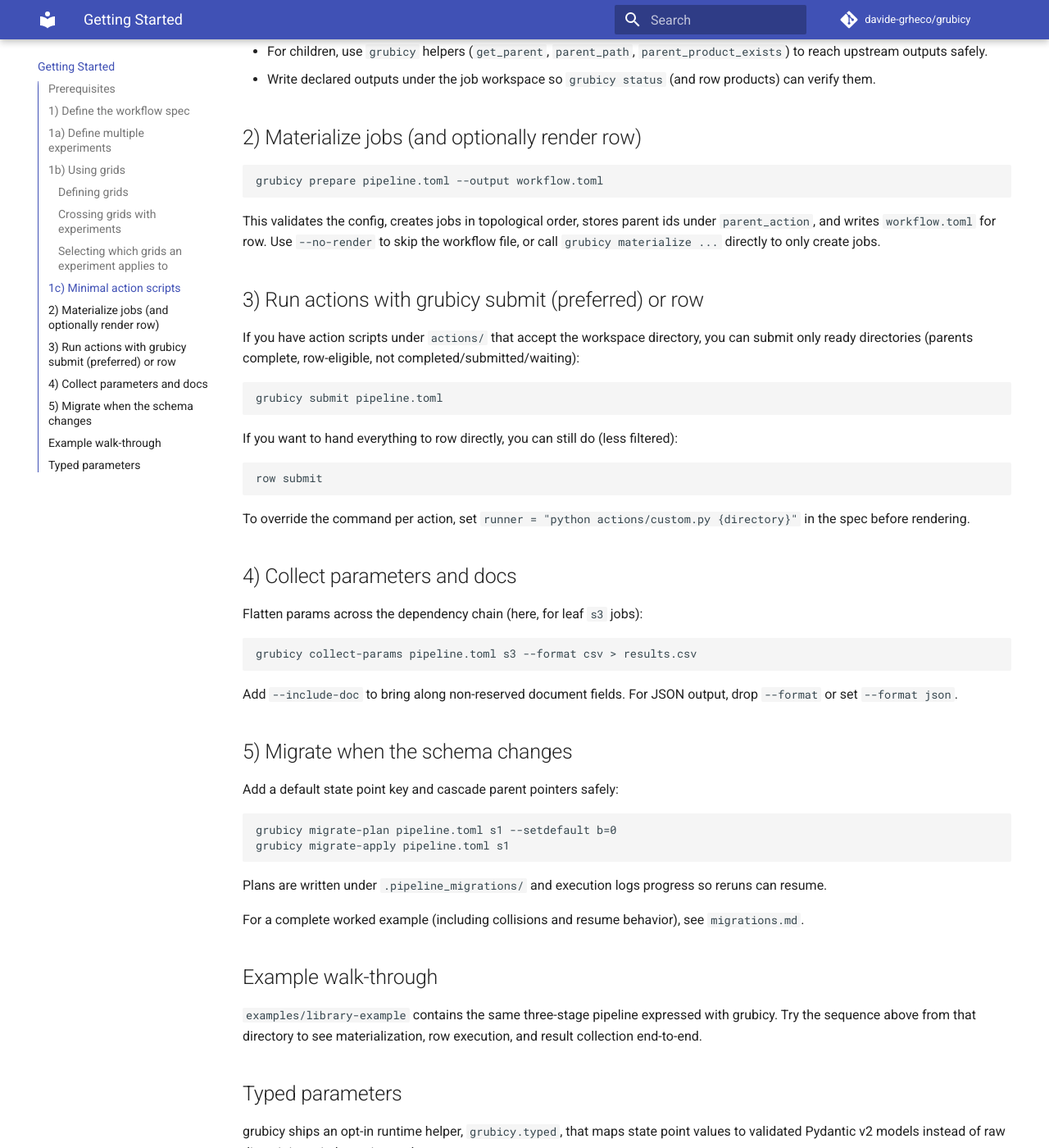
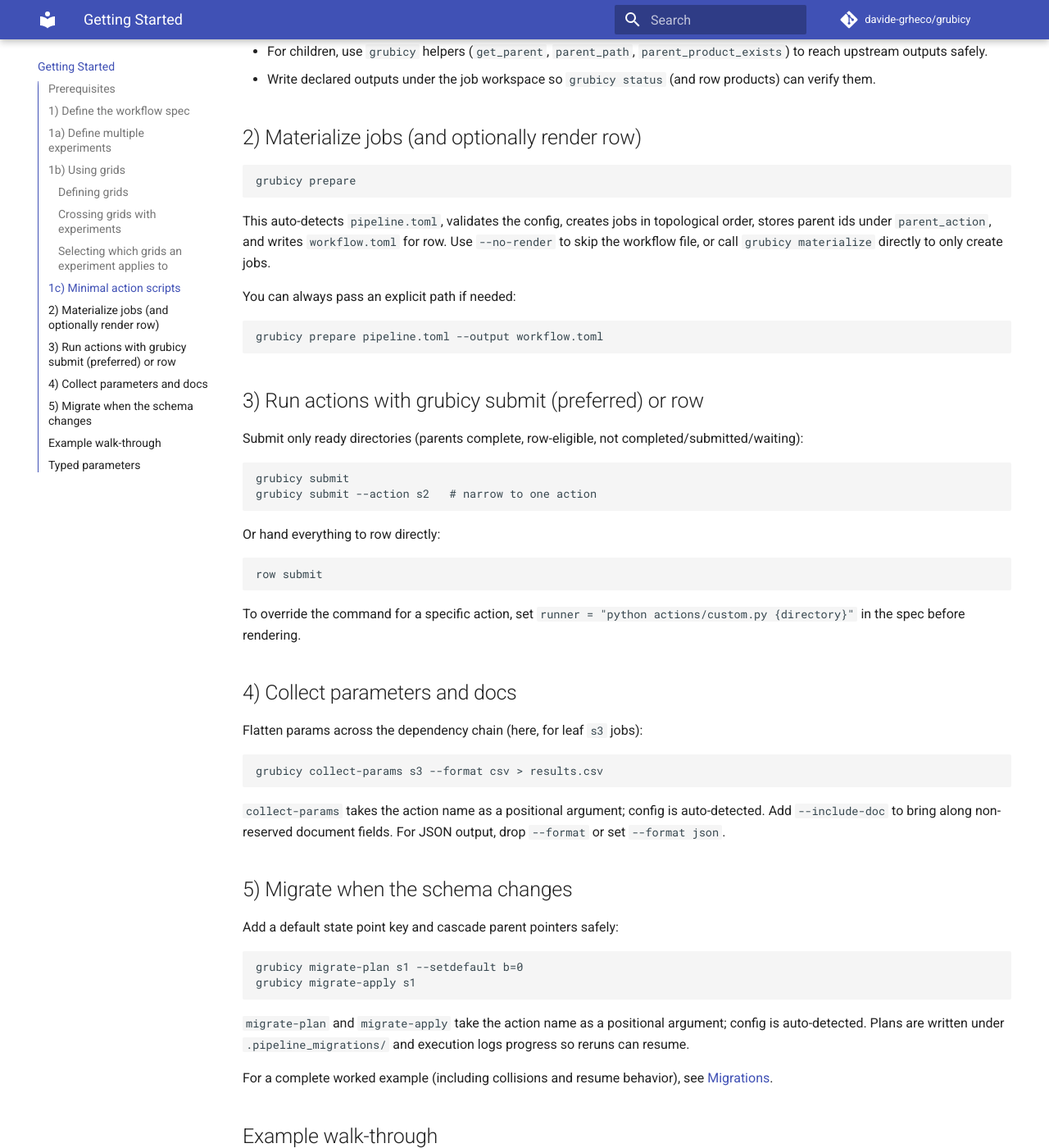
Before and after one commit to davide-grheco/grubicy, an MkDocs documentation site: the page built from docs/getting-started.md, in a window 1280 px wide and 1400 px high, scrolled down 5005 px. Shown: the whole window at 82% size. Built offline with MkDocs 1.6.1 and Material for MkDocs 9.7.7, drawn with Linux system fonts in a browser that asks for light colours; comment, search, counter and statistics services are not loaded; some of the changed text lies outside the part shown.

Commit message:
Auto-detect pipeline config file (closes #4)
Walks from CWD upward for pipeline.toml / .yaml / .yml

````diff
--- a/docs/getting-started.md
+++ b/docs/getting-started.md
@@ -245,53 +245,62 @@ Notes for actions:
 
 ## 2) Materialize jobs (and optionally render row)
 ```bash
+grubicy prepare
+```
+
+This auto-detects `pipeline.toml`, validates the config, creates jobs in topological
+order, stores parent ids under `parent_action`, and writes `workflow.toml` for row.
+Use `--no-render` to skip the workflow file, or call `grubicy materialize` directly
+to only create jobs.
+
+You can always pass an explicit path if needed:
+```bash
 grubicy prepare pipeline.toml --output workflow.toml
 ```
 
-This validates the config, creates jobs in topological order, stores parent ids under
-`parent_action`, and writes `workflow.toml` for row. Use `--no-render` to skip the
-workflow file, or call `grubicy materialize ...` directly to only create jobs.
-
 ## 3) Run actions with grubicy submit (preferred) or row
-If you have action scripts under `actions/` that accept the workspace directory, you can
-submit only ready directories (parents complete, row-eligible, not completed/submitted/waiting):
+Submit only ready directories (parents complete, row-eligible, not
+completed/submitted/waiting):
 ```bash
-grubicy submit pipeline.toml
+grubicy submit
+grubicy submit --action s2   # narrow to one action
 ```
 
-If you want to hand everything to row directly, you can still do (less filtered):
+Or hand everything to row directly:
 ```bash
 row submit
 ```
 
-To override the command per action, set `runner = "python actions/custom.py {directory}"`
-in the spec before rendering.
+To override the command for a specific action, set
+`runner = "python actions/custom.py {directory}"` in the spec before rendering.
 
 ## 4) Collect parameters and docs
 Flatten params across the dependency chain (here, for leaf `s3` jobs):
 ```bash
-grubicy collect-params pipeline.toml s3 --format csv > results.csv
+grubicy collect-params s3 --format csv > results.csv
 ```
 
-Add `--include-doc` to bring along non-reserved document fields. For JSON output,
-drop `--format` or set `--format json`.
+`collect-params` takes the action name as a positional argument; config is
+auto-detected. Add `--include-doc` to bring along non-reserved document fields.
+For JSON output, drop `--format` or set `--format json`.
 
 ## 5) Migrate when the schema changes
 Add a default state point key and cascade parent pointers safely:
 ```bash
-grubicy migrate-plan pipeline.toml s1 --setdefault b=0
-grubicy migrate-apply pipeline.toml s1
+grubicy migrate-plan s1 --setdefault b=0
+grubicy migrate-apply s1
 ```
 
-Plans are written under `.pipeline_migrations/` and execution logs progress so reruns
-can resume.
+`migrate-plan` and `migrate-apply` take the action name as a positional argument;
+config is auto-detected.  Plans are written under `.pipeline_migrations/` and
+execution logs progress so reruns can resume.
 
 For a complete worked example (including collisions and resume behavior), see
-`migrations.md`.
+[Migrations](migrations.md).
 
 ## Example walk-through
 `examples/library-example` contains the same three-stage pipeline expressed with
-grubicy. Try the sequence above from that directory to see materialization, row
+grubicy. Run `grubicy prepare` from that directory to see materialization, row
 execution, and result collection end-to-end.
 
 ## Typed parameters
````
Also changed, not shown: docs/cli.md (+107 -43 lines), 2 other files.
